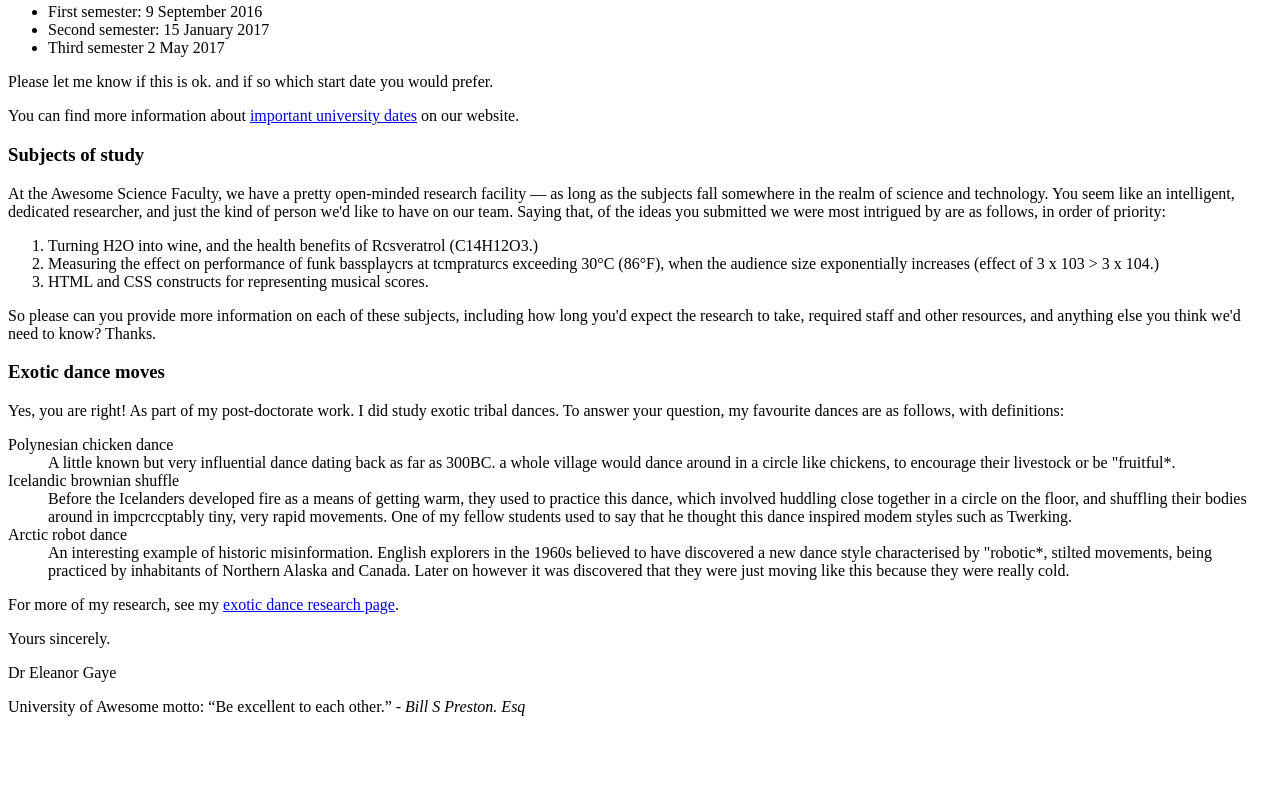
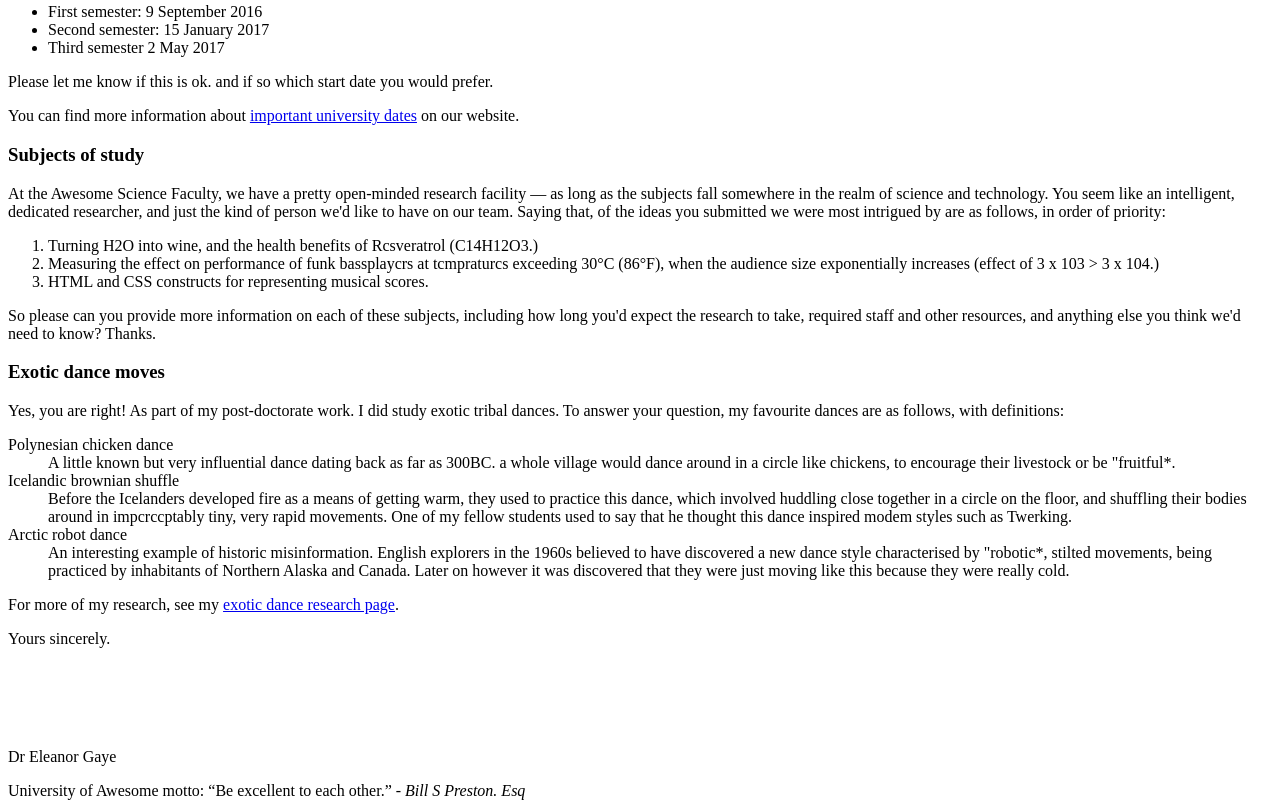
Before and after one commit to alexBasurto/day01_carta, a plain HTML site: page index.html in a window 1280 px wide. Shown: the part 514-1322 px from the top of the page. Before the commit the page ends 1238 px from the top, so only its background shows below. Drawn offline with Linux system fonts and the light colour scheme.

Commit message:
Ejercicio carta, día 1, v1.0

```diff
--- a/index.html
+++ b/index.html
@@ -134,7 +134,7 @@
         </p>
 
 
-        <p>
+        <p style="margin-top: 100px;">
             Dr Eleanor Gaye
         </p>
 
```
